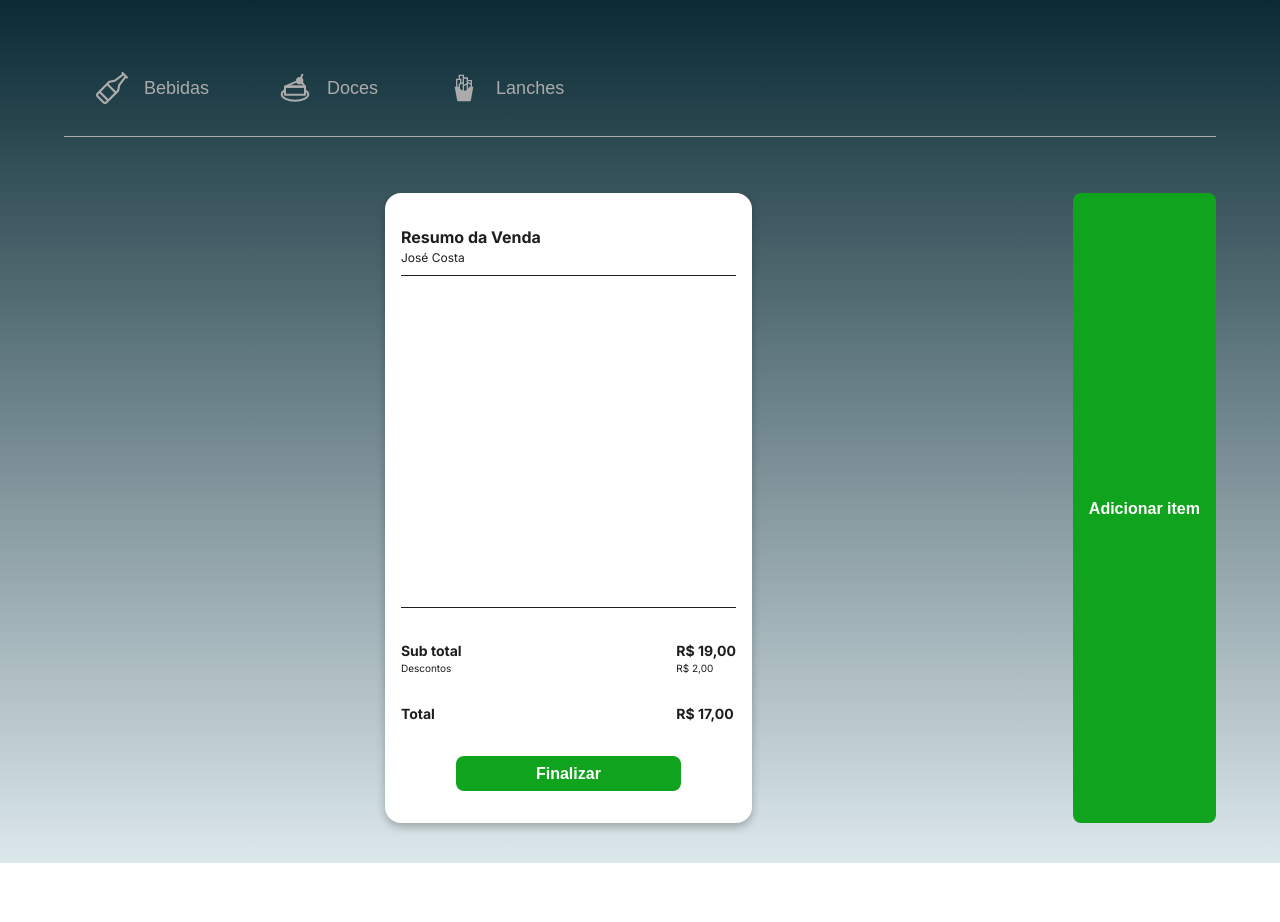
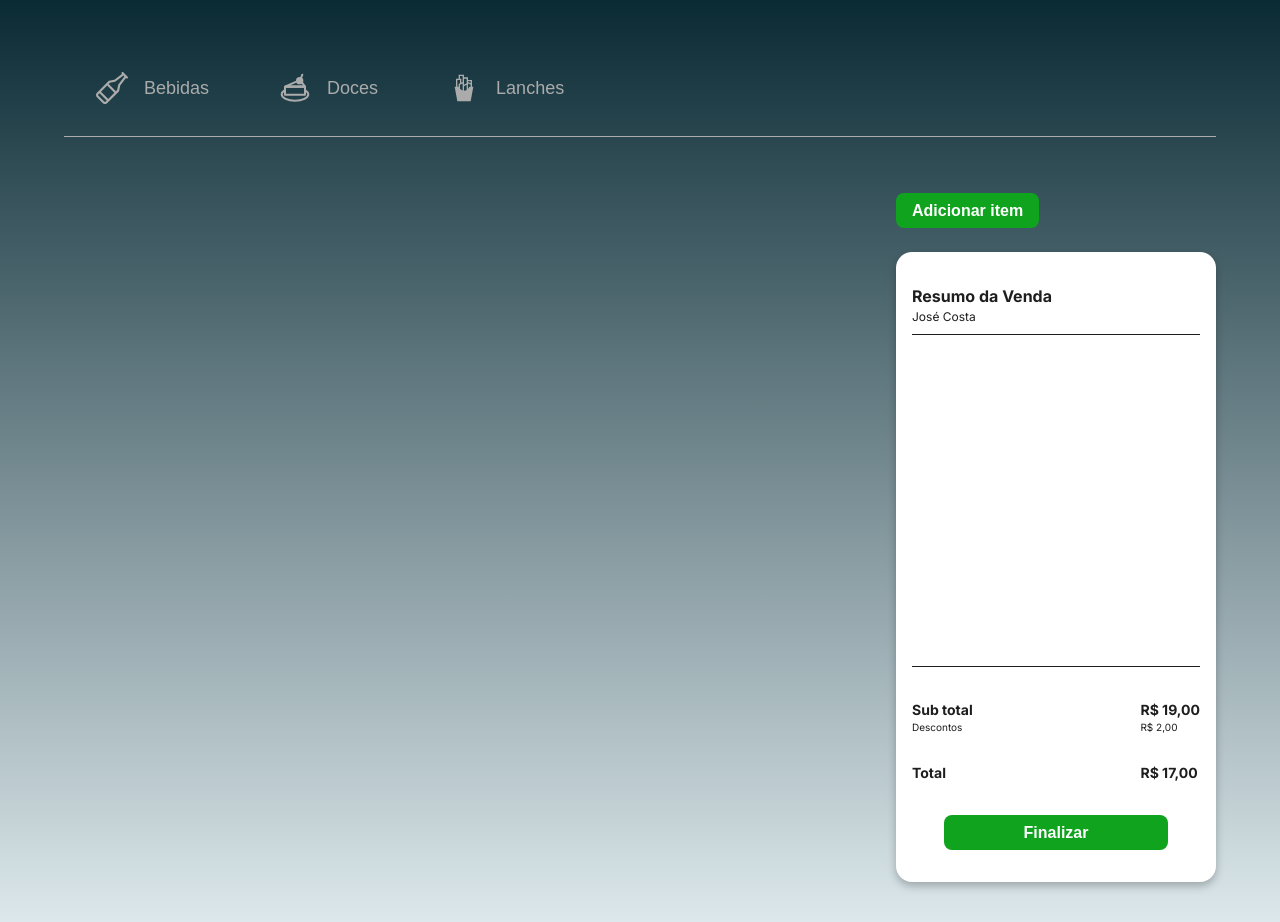
Before and after one commit to tripleten-wd-brazil/pdv, a plain HTML site: page src/index.html in a window 1280 px wide. Before the commit the page ends 863 px from the top, so only its background shows below. Drawn offline with Linux system fonts and the light colour scheme.

Commit message:
improve desktop layout

```diff
--- a/src/index.html
+++ b/src/index.html
@@ -64,6 +64,12 @@
             </li>
           </template>
         </ul>
+        <div>
+          <div class="action-buttons">
+            <button id="open-product-modal" class="button button_type_success">
+              Adicionar item
+            </button>
+          </div>
           <aside class="order mobile-hidden" id="order">
             <div class="order__header">
               <p class="order__title">Resumo da Venda</p>
@@ -82,7 +88,10 @@
                     </button>
                     <span class="item__quantity">1</span>
                     <button class="order__item-button">
-                    <img src="./images/plus_button.svg" alt="adicionar item" />
+                      <img
+                        src="./images/plus_button.svg"
+                        alt="adicionar item"
+                      />
                     </button>
                   </div>
                   <span class="item__total"></span>
@@ -108,9 +117,7 @@
               Finalizar
             </button>
           </aside>
-        <button id="open-product-modal" class="button button_type_success">
-          Adicionar item
-        </button>
+        </div>
       </section>
       <button
         class="order__mobile-button button button_type_edit"
--- /dev/null
+++ b/src/styles/action-buttons.css
@@ -0,0 +1,3 @@
+.action-buttons {
+  margin-bottom: 24px;
+}
--- a/src/styles/categories.css
+++ b/src/styles/categories.css
@@ -8,6 +8,7 @@
   gap: 70px;
   padding: 32px;
   border-bottom: 1px solid var(--lightgray);
+  overflow-x: auto;
 }
 
 .categories__item {
--- a/src/styles/index.css
+++ b/src/styles/index.css
@@ -8,3 +8,4 @@
 @import url(./form.css);
 @import url(./order.css);
 @import url(./store.css);
+@import url(./action-buttons.css);
--- a/src/styles/order.css
+++ b/src/styles/order.css
@@ -1,7 +1,7 @@
 .order {
   background: var(--white);
   flex-basis: 35%;
-  max-width: 367px;
+  min-width: 320px;
   box-shadow: 0px 4px 8px rgba(0, 0, 0, 0.25);
   border-radius: 16px;
   display: flex;
--- a/src/styles/reset.css
+++ b/src/styles/reset.css
@@ -11,5 +11,4 @@ body {
   color: var(--black);
   background: linear-gradient(180deg, #0a2a34 0%, rgba(80, 138, 156, 0.2) 100%)
     no-repeat;
-  height: 100%;
 }
```
Lines whose indentation alone changed are shown as unchanged.
